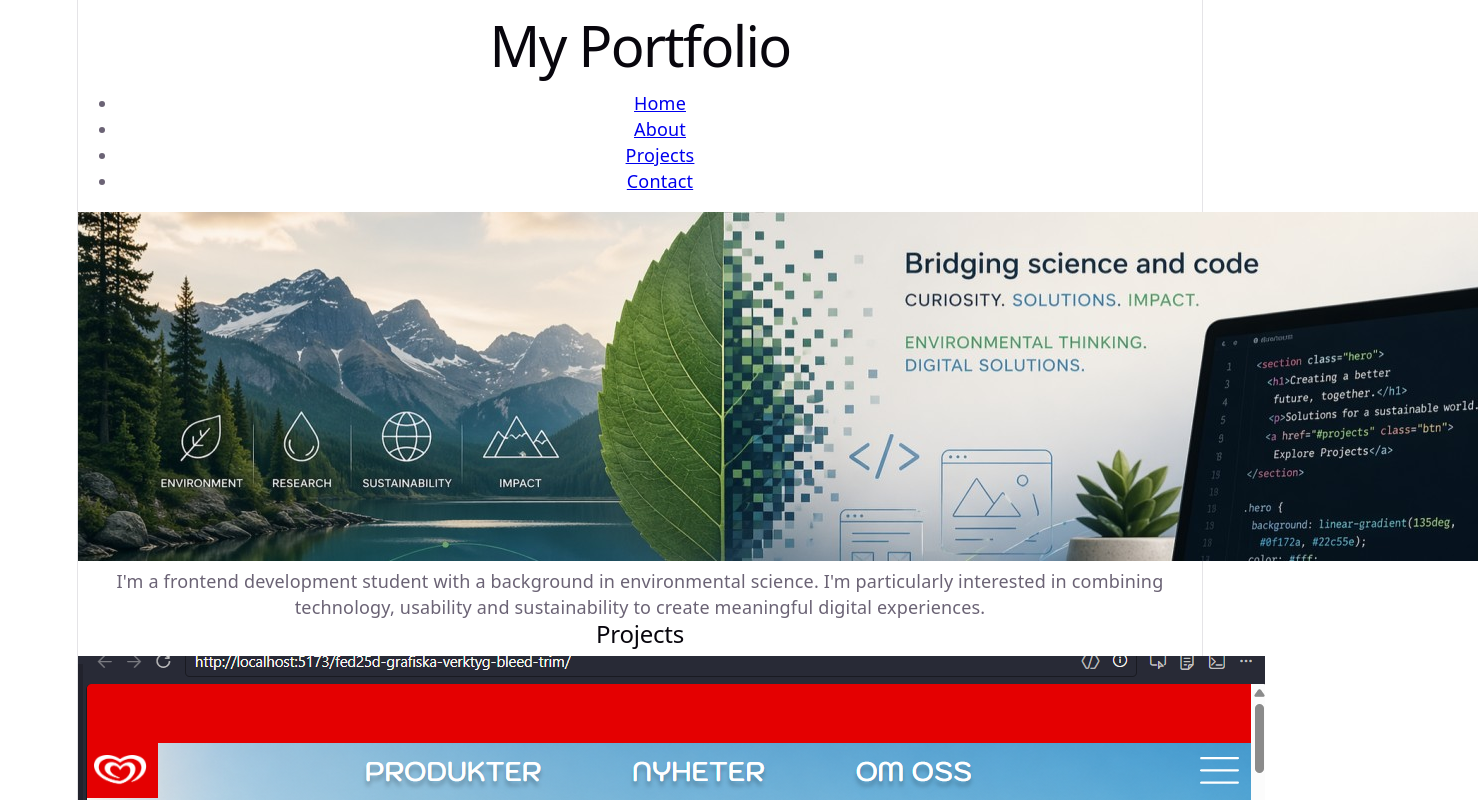
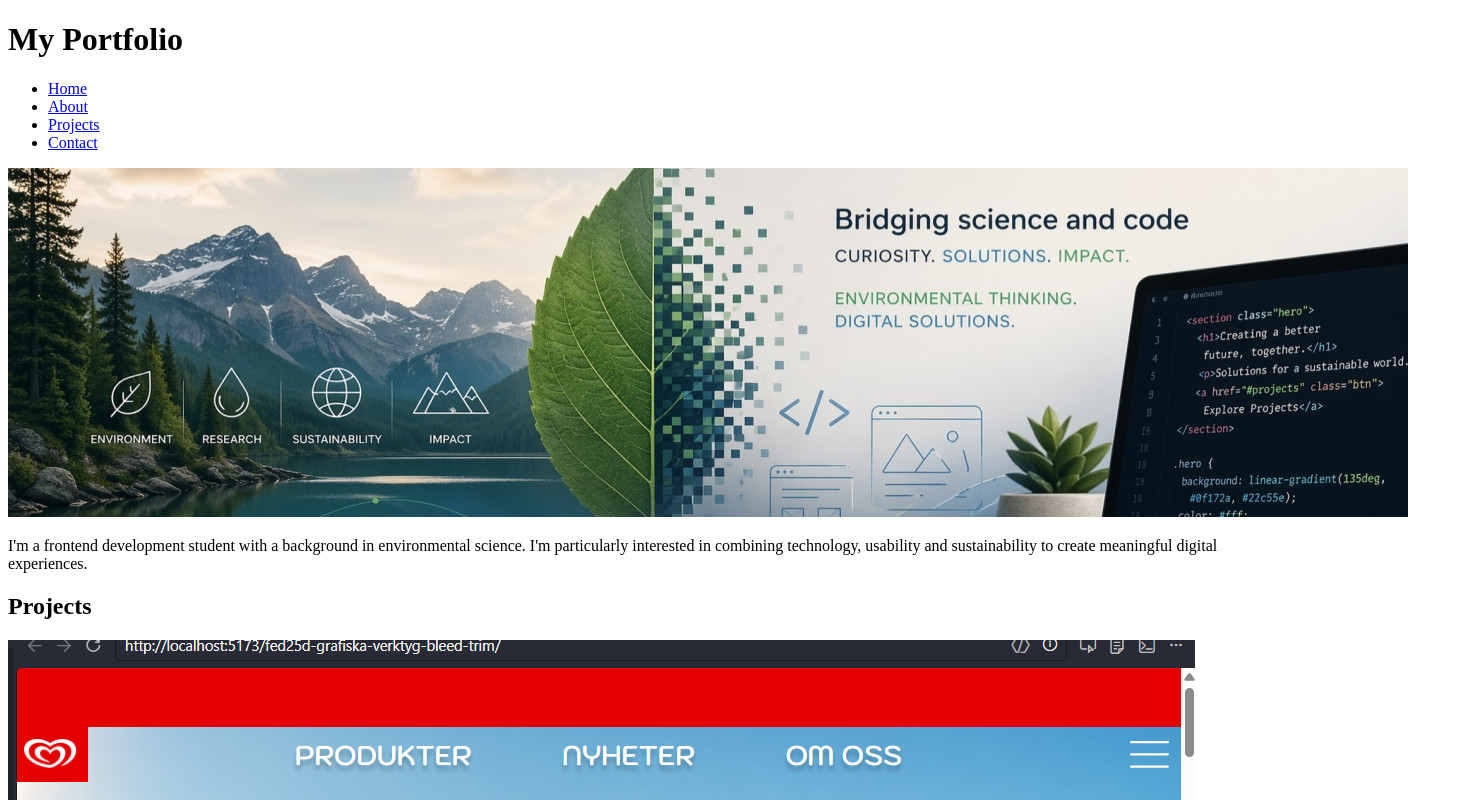
Before and after one commit to Crestedgaming/Portfolio, a React (Vite) app in the folder Portfolio/: page / in a window 1280 px wide. Shown: the top 800 px of the page, 1478 px wide, since content can reach past the window. Built offline with nearby package versions, Linux system fonts and the light colour scheme.

Commit message:
Implement Filters component and enhance Projects component with scroll handling

```diff
--- a/Portfolio/src/components/About.tsx
+++ b/Portfolio/src/components/About.tsx
@@ -2,7 +2,7 @@
 
 const About = () => {
   return (
-    <div>
+    <div className="about">
 
     </div>
   )
--- a/Portfolio/src/components/Home.tsx
+++ b/Portfolio/src/components/Home.tsx
@@ -4,7 +4,7 @@ import bannerImage from '../assets/images/banner.jpg'
 
 const Home = () => {
   return (
-    <div>
+    <div className='home' id='home'>
       <img src={bannerImage} alt="Banner" />
       <p id="about">I'm a frontend development student with a background in environmental science. I'm particularly interested in combining technology, usability and sustainability to create meaningful digital experiences.</p>
     </div>
--- a/Portfolio/src/components/Projects.tsx
+++ b/Portfolio/src/components/Projects.tsx
@@ -1,21 +1,25 @@
-
+import {useState} from 'react';
 import ProjectCard from './ProjectCard';
 import { projects } from '../data';
 
 const Projects = () => {
 
+useState()
 
   return (
-    <div className="projects">
+
+    <div className="projects" id="projects">
+
       <h2>Projects</h2>
-      <ProjectCard project={projects[0]} />
-      <ProjectCard project={projects[1]} />
-      <ProjectCard project={projects[2]} />
-      <ProjectCard project={projects[3]} />
-      <ProjectCard project={projects[4]} />
-      <ProjectCard project={projects[5]} />
+
+      {projects.map((project) => (
+        <ProjectCard
+          key={project.id}
+          project={project}
+        />
+      ))}
     </div>
-  )
-}
+  );
+};
 
 export default Projects
--- a/Portfolio/src/index.css
+++ b/Portfolio/src/index.css
@@ -1,111 +1,9 @@
-:root {
-  --text: #6b6375;
-  --text-h: #08060d;
-  --bg: #fff;
-  --border: #e5e4e7;
-  --code-bg: #f4f3ec;
-  --accent: #aa3bff;
-  --accent-bg: rgba(170, 59, 255, 0.1);
-  --accent-border: rgba(170, 59, 255, 0.5);
-  --social-bg: rgba(244, 243, 236, 0.5);
-  --shadow:
-    rgba(0, 0, 0, 0.1) 0 10px 15px -3px, rgba(0, 0, 0, 0.05) 0 4px 6px -2px;
+html {
+  scroll-behavior: smooth;
+}
 
-  --sans: system-ui, 'Segoe UI', Roboto, sans-serif;
-  --heading: system-ui, 'Segoe UI', Roboto, sans-serif;
-  --mono: ui-monospace, Consolas, monospace;
-
-  font: 18px/145% var(--sans);
-  letter-spacing: 0.18px;
-  color-scheme: light dark;
-  color: var(--text);
-  background: var(--bg);
-  font-synthesis: none;
-  text-rendering: optimizeLegibility;
-  -webkit-font-smoothing: antialiased;
-  -moz-osx-font-smoothing: grayscale;
-
-  @media (max-width: 1024px) {
-    font-size: 16px;
+@media (prefers-reduced-motion: reduce) {
+  html {
+    scroll-behavior: auto;
   }
 }
-
-@media (prefers-color-scheme: dark) {
-  :root {
-    --text: #9ca3af;
-    --text-h: #f3f4f6;
-    --bg: #16171d;
-    --border: #2e303a;
-    --code-bg: #1f2028;
-    --accent: #c084fc;
-    --accent-bg: rgba(192, 132, 252, 0.15);
-    --accent-border: rgba(192, 132, 252, 0.5);
-    --social-bg: rgba(47, 48, 58, 0.5);
-    --shadow:
-      rgba(0, 0, 0, 0.4) 0 10px 15px -3px, rgba(0, 0, 0, 0.25) 0 4px 6px -2px;
-  }
-
-  #social .button-icon {
-    filter: invert(1) brightness(2);
-  }
-}
-
-#root {
-  width: 1126px;
-  max-width: 100%;
-  margin: 0 auto;
-  text-align: center;
-  border-inline: 1px solid var(--border);
-  min-height: 100svh;
-  display: flex;
-  flex-direction: column;
-  box-sizing: border-box;
-}
-
-body {
-  margin: 0;
-}
-
-h1,
-h2 {
-  font-family: var(--heading);
-  font-weight: 500;
-  color: var(--text-h);
-}
-
-h1 {
-  font-size: 56px;
-  letter-spacing: -1.68px;
-  margin: 32px 0;
-  @media (max-width: 1024px) {
-    font-size: 36px;
-    margin: 20px 0;
-  }
-}
-h2 {
-  font-size: 24px;
-  line-height: 118%;
-  letter-spacing: -0.24px;
-  margin: 0 0 8px;
-  @media (max-width: 1024px) {
-    font-size: 20px;
-  }
-}
-p {
-  margin: 0;
-}
-
-code,
-.counter {
-  font-family: var(--mono);
-  display: inline-flex;
-  border-radius: 4px;
-  color: var(--text-h);
-}
-
-code {
-  font-size: 15px;
-  line-height: 135%;
-  padding: 4px 8px;
-  background: var(--code-bg);
-}
--- a/Portfolio/src/types.ts
+++ b/Portfolio/src/types.ts
@@ -7,3 +7,7 @@ export type types = {
     link: string;
     technologies: string[];
 }
+
+
+
+export type Filter = 'All' | 'React' | 'JavaScript' | 'TypeScript' | 'HTML/CSS' | 'Node.js' | 'Express' | 'MongoDB'
```
Also changed, not shown: Portfolio/src/components/Filters.tsx (added, +22 -0 lines).
